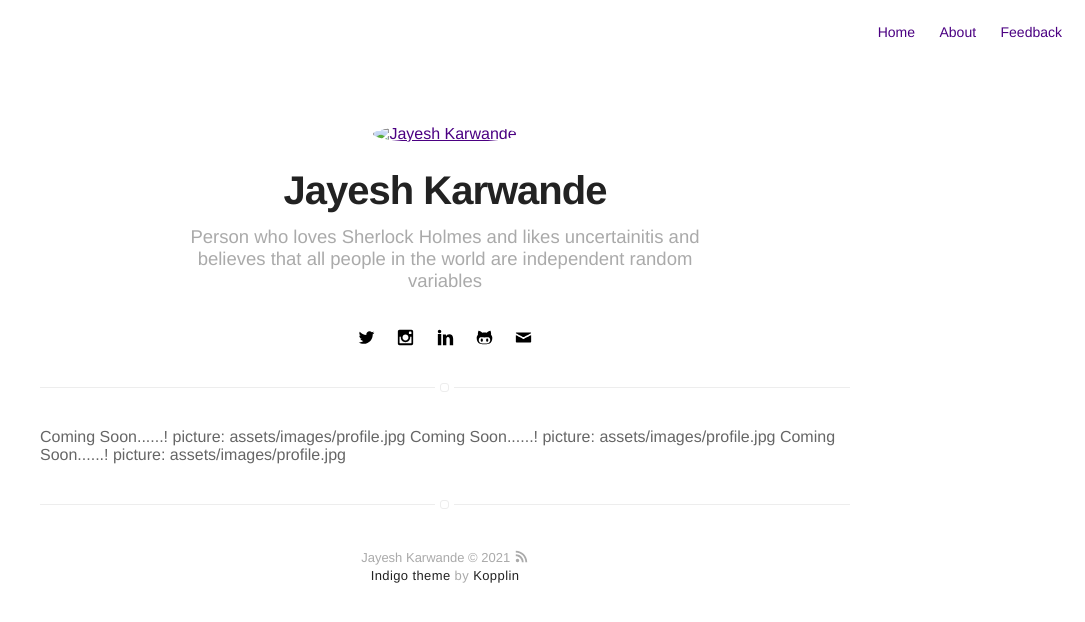
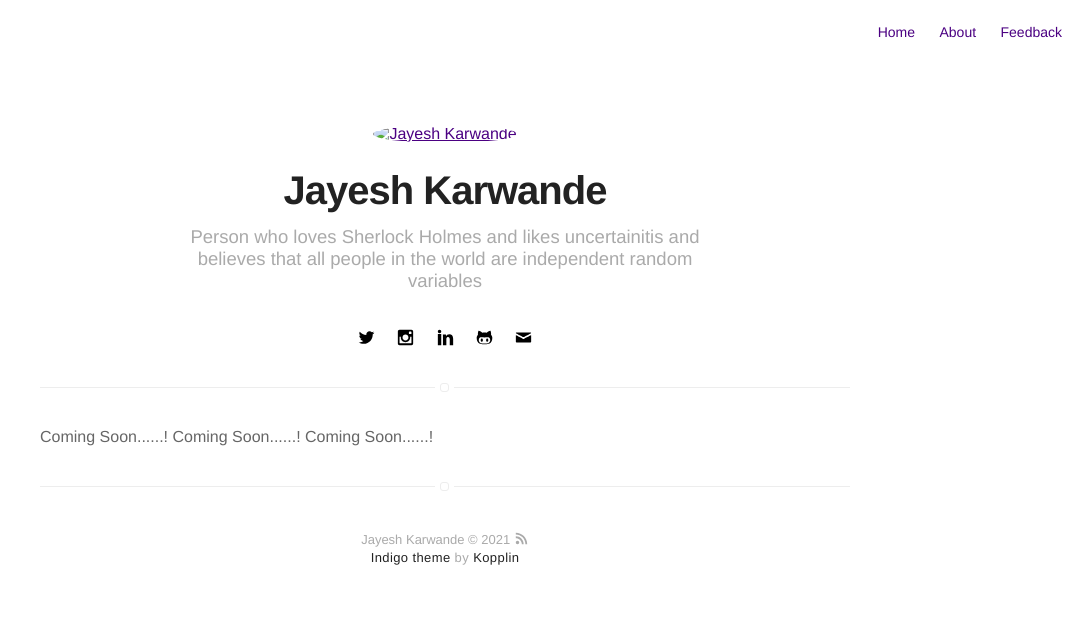
Before and after one commit to Jayesh-Karwande/Jayesh-Karwande.github.io, a Jekyll site: the page built from blog/index.html, in a window 1280 px wide. Shown: the top 622 px of the page, without its empty margins (195-1280 px from the left). Built offline with Jekyll 4.4.1, drawn with Linux system fonts in a browser that asks for light colours.

Commit message:
Update blog-post.html

```diff
--- a/_includes/blog-post.html
+++ b/_includes/blog-post.html
@@ -1,2 +1 @@
 Coming Soon......!
-picture: assets/images/profile.jpg
```
